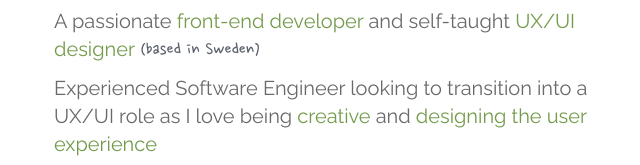
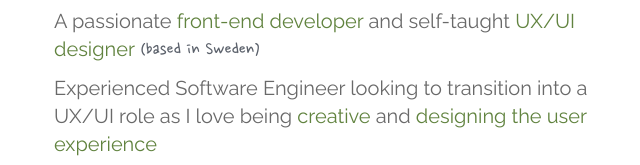
Before and after one commit to KristinaG5/kristinag5.github.io, a plain HTML site: page index.html in a window 1280 px wide. Shown: the part 315-480 px from the top of the page, 152-792 px from the left. Drawn offline with nearby package versions, Linux system fonts and the light colour scheme.

Commit message:
Update styles.css

```diff
--- a/css/style.css
+++ b/css/style.css
@@ -18,31 +18,19 @@ body {
 }
 
 :root {
-  --dark-green: #739B4B;
+  --dark-green: #61833F;
   --green: #9dc07a;
   --white-green: #eff4e8;
   --light-green: #dfead2;
   --light-pink: #fcb3b1;
   --pink: #fb5e5b;
   --dark-pink: #e96269;
-  --grey: #5b616b ;
+  --grey: #5b616b;
 
   --blue: #005EB8;
   --light-blue: #41B6E6;
+  --c-gray-900: #1d1d1d;
 
-  --c-gray-100: #fbf8f2;
-  --c-gray-200: #fcfdfe;
-  --c-gray-300: #e9ebec;
-  --c-gray-400: #e3e4ea;
-  --c-gray-500: #5f5f5f;
-  --c-gray-900: #1d1d1d;
-  --c-blue-300: #a8dee2;
-  --c-blue-500: #2ab3c0;
-  --c-green-500: #80b895;
-  --c-green-300: #bad5ca;
-  --c-red-500: #ea605e;
-  --c-yellow-300: #f8e0b1;
-  --c-yellow-500: #f9bc73;
   --rotation: -3deg;
 }
 
```
